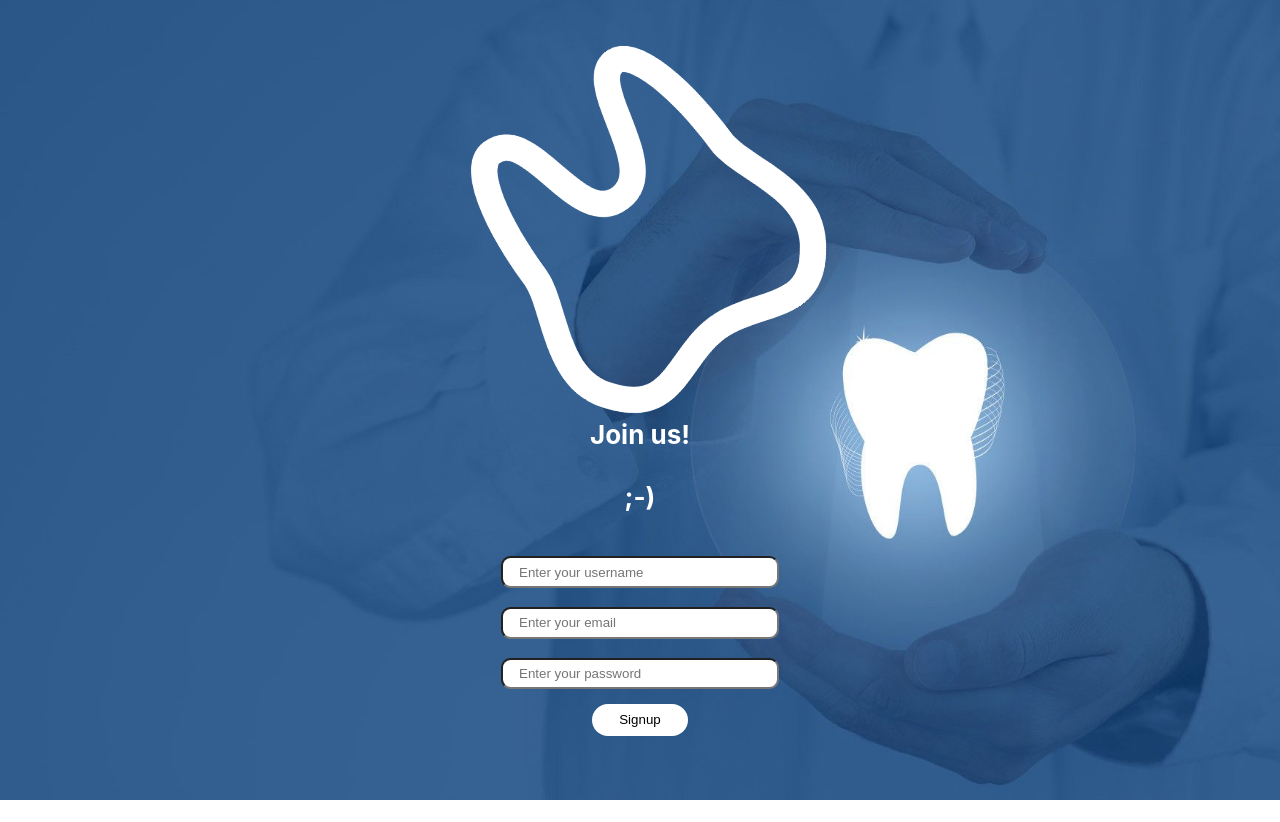
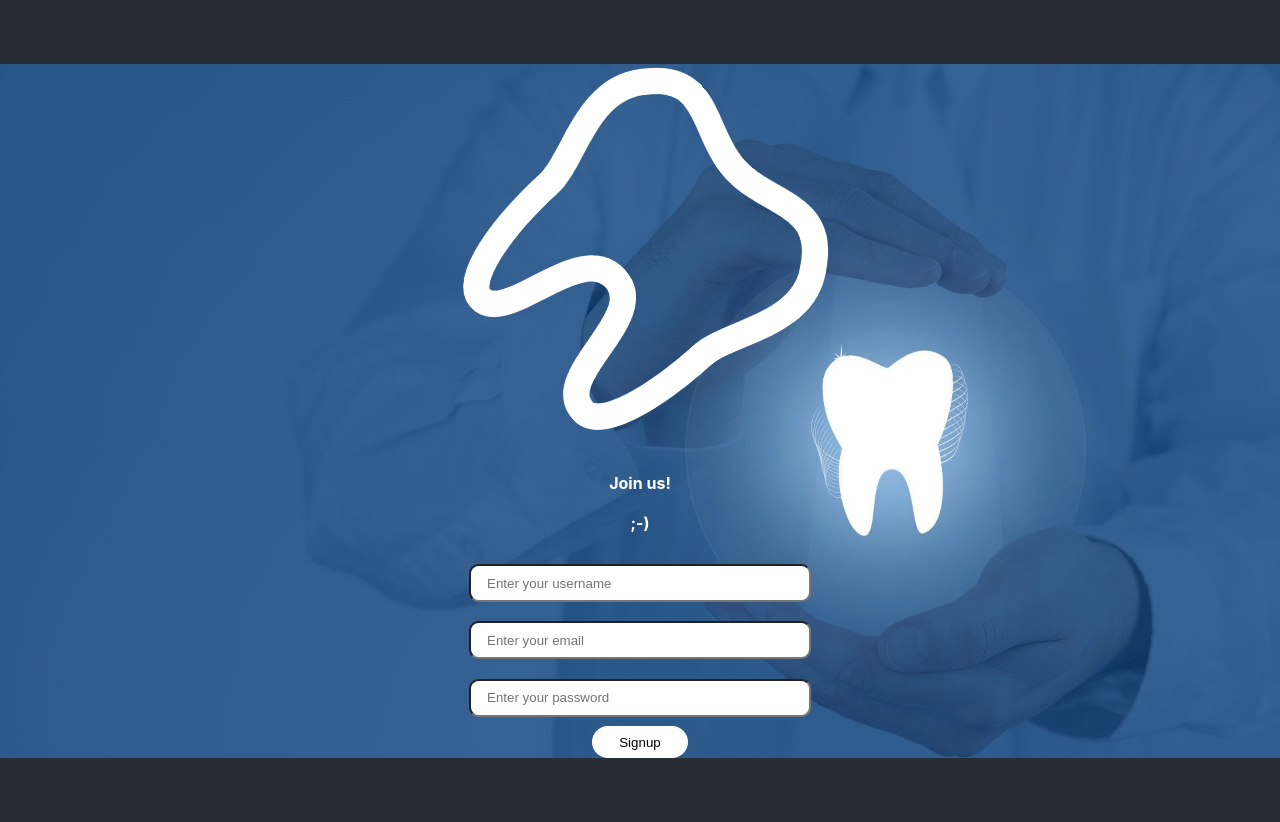
Before and after one commit to biorubenfs/dental_clinic_front, a React (Create React App) app: page / in a window 1280 px wide. Before the commit the page ends 800 px from the top, so only its background shows below. Built offline with nearby package versions, Linux system fonts and the light colour scheme.

Commit message:
Minor CSS modifications. SignUp working although provisional

```diff
--- a/src/App.css
+++ b/src/App.css
@@ -9,17 +9,14 @@
 
 @media (prefers-reduced-motion: no-preference) {
   .App-logo {
-    animation: App-logo-spin infinite 20s linear;
+    animation: App-logo-spin infinite 60s linear;
+    margin: 2rem;
   }
 }
 
 .App-header {
-  /* background-color: #282c34; */
-  background-image: url(./banner.jpg);
-  background-size: cover;
-  background-position: center;
-  background-repeat: no-repeat;
-  min-height: 100vh;
+  background-color: #282c34;
+  min-height: 8vh;
   display: flex;
   flex-direction: column;
   align-items: center;
@@ -28,9 +25,7 @@
   color: white;
 }
 
-.App-link {
-  color: #61dafb;
-}
+/* Keyframe del logo */
 
 @keyframes App-logo-spin {
   from {
@@ -39,6 +34,17 @@
   to {
     transform: rotate(360deg);
   }
+}
+
+/* Body */
+
+.App-body {
+  min-height: 84vh;
+  color: white;
+  background-image: url(./banner.jpg);
+  background-size: cover;
+  background-position: center;
+  background-repeat: no-repeat;
 }
 
 /* Buttons */
@@ -55,7 +61,22 @@
   transition: 0.4s;
 }
 
+/* Inputs */
+
 .input {
   padding-left: 1rem;
   border-radius: 0.6rem;
 }
+
+/* Footer */
+
+.App-footer {
+  background-color: #282c34;
+  min-height: 8vh;
+  display: flex;
+  flex-direction: column;
+  align-items: center;
+  justify-content: center;
+  font-size: calc(10px + 2vmin);
+  color: white;
+}
--- a/src/App.js
+++ b/src/App.js
@@ -8,10 +8,16 @@ function App() {
   return (
     <div className="App">
       <header className="App-header">
+        {/* <img src={logo} className="App-logo" alt="logo" /> */}
+
+
+      </header>
+      <body className="App-body">
         <img src={logo} className="App-logo" alt="logo" />
+        <Signup></Signup>
         {/* <Login></Login> */}
-        <Signup></Signup>
-      </header>
+      </body>
+      <footer className="App-footer"></footer>
     </div>
   );
 }
--- a/src/containers/login/Login.js
+++ b/src/containers/login/Login.js
@@ -22,12 +22,10 @@ class Login extends Component {
 
     getEmailChange(event) {
         this.setState({ email: event.target.value });
-        console.log(this.state.email);
     }
 
     getPasswordChange(event) {
         this.setState({ password: event.target.value });
-        console.log(this.state.password);
     }
 
     async handlerFetch(e) {
--- a/src/containers/signup/Signup.css
+++ b/src/containers/signup/Signup.css
@@ -5,8 +5,7 @@
 }
 
 .input {
-  height: 1.6rem;
-  width: 16rem;
-
+  height: 2rem;
+  width: 20rem;
   margin: 0.6rem 0rem;
 }
--- a/src/containers/signup/Signup.js
+++ b/src/containers/signup/Signup.js
@@ -7,7 +7,7 @@ class Signup extends Component {
     constructor(props) {
         super(props);
         this.state = {
-            error: null,
+            statusCode: null,
             username: null,
             email: null,
             password: null,
@@ -25,37 +25,34 @@ class Signup extends Component {
         e.preventDefault();
 
         if (!this.state.username || !this.state.email || !this.state.password) {
-            return this.setState({ error: 1 })
+            return this.setState({ statusCode: 1 })
         };
 
         if (this.state.email) {
+            let numAts = this.state.email.split('@').length - 1;
             let lastAtPos = this.state.email.lastIndexOf('@');
             let lastDotPos = this.state.email.lastIndexOf('.');
 
-            // Check why email like admin@admin@.com is valid
-            if (!(lastAtPos < lastDotPos && lastAtPos > 0 && this.state.email.indexOf('@@') == -1 && lastDotPos > 2 && (this.state.email.length - lastDotPos) > 2)) {
+            // NOTE: Review email validation
+            if (!(numAts === 1 && lastAtPos < lastDotPos && lastAtPos > 0 && lastDotPos > 2 && (this.state.email.length - lastDotPos) > 2)) {
                 // this.setState({ formIsValid: false });
-                return this.setState({ error: 4 })
+                return this.setState({ statusCode: 4 })
             }
         }
-
-        // if (this.state.email.indexOf('@') === -1) {
-        //     return this.setState({ error: 4 })
-        // }
 
         try {
             const res = await fetchSignup(this.state.username, this.state.email, this.state.password);
 
             if (res.status === 201) {
-                this.setState({ error: 2 })
+                this.setState({ statusCode: 2 })
             } else if (res.status === 400) {
                 console.log(res);
-                this.setState({ error: 3 });
+                this.setState({ statusCode: 3 });
             }
 
         } catch (error) {
             // console.log(error);
-            this.setState({ error: 0 });
+            this.setState({ statusCode: 0 });
         }
     }
 
@@ -63,7 +60,7 @@ class Signup extends Component {
 
         let msg;
 
-        switch (this.state.error) {
+        switch (this.state.statusCode) {
             case null:
                 msg = <SignupMessage msg="Join us!" emoji=";-)"></SignupMessage>;
                 break;
@@ -77,24 +74,13 @@ class Signup extends Component {
                 msg = <SignupMessage msg="You signed up successfully!" emoji=":-)"></SignupMessage>;
                 break;
             case 3:
-                msg = <SignupMessage msg="Opps! User is already registered" emoji=":-)"></SignupMessage>;
+                msg = <SignupMessage msg="Opps! User is already registered" emoji=":-o"></SignupMessage>;
                 break;
             case 4:
-                msg = <SignupMessage msg="Email is not valid" emoji=":-)"></SignupMessage>;
+                msg = <SignupMessage msg="Email is not valid" emoji="x-("></SignupMessage>;
                 break;
             default:
         }
-
-        // if (this.state.error == null) {
-
-        // }
-        // else if (this.state.error === 2) {
-        //     msg = <SignupMessage msg="Password or email invalids"></SignupMessage>;
-        // } else if (this.state.error[0] === 1) {
-        //     msg = <SignupMessage msg="Successful login"></SignupMessage>;
-        // } else if (this.state.error[0] === 0) {
-        //     msg = <SignupMessage msg="Internal server error"></SignupMessage>;
-        // }
 
         return (
             <>
--- a/src/services/fetchSignup.js
+++ b/src/services/fetchSignup.js
@@ -19,7 +19,8 @@ const fetchSignup = async (username, email, password) => {
 
 
     } catch (error) {
-        return { status: "custom" };
+        // return { status: "custom" };
+        return console.log(error);
         // return error;
         // console.log("Something was wrong during fetching");
     }
```
Also changed, not shown: 1 other file (tests, documents, lock files or other folders).
